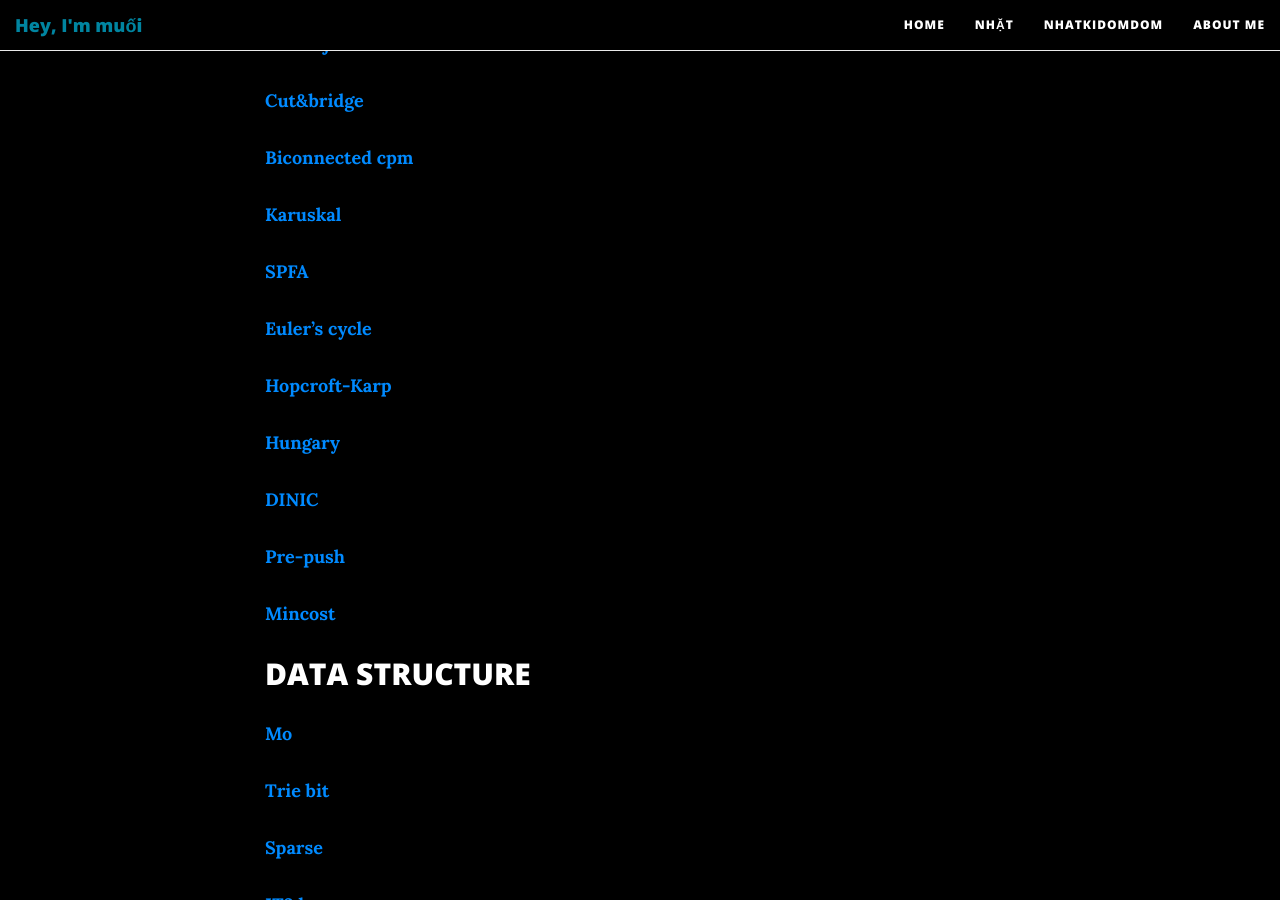
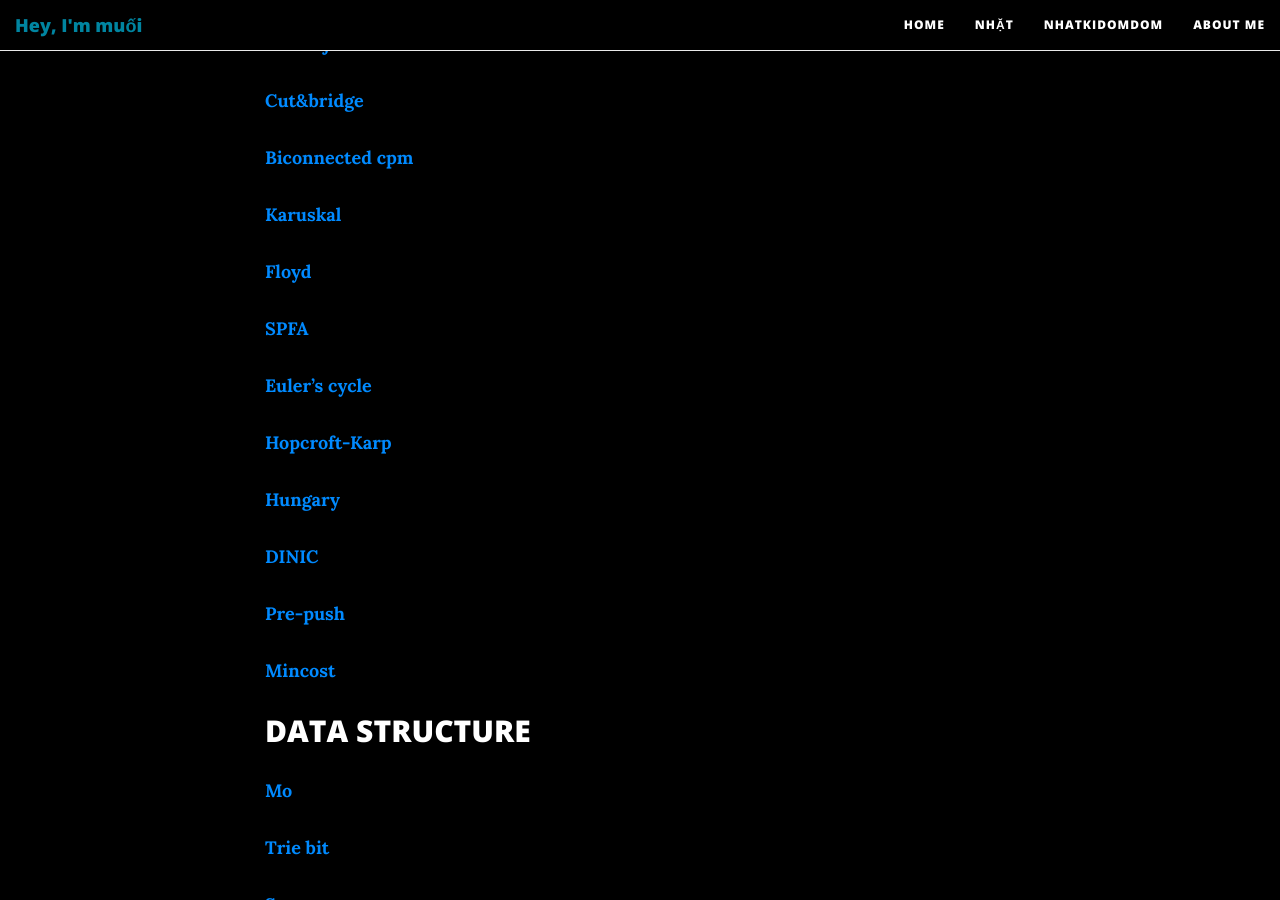
Before and after one commit to muoii/muoii.github.io, a Jekyll site: the page built from _posts/2019-07-01-note.md, in a window 1280 px wide and 900 px high, scrolled down 1675 px. Built offline with Jekyll 4.4.1, drawn with Linux system fonts in a browser that asks for light colours; nearby versions of some CDN libraries; comment, search, counter and statistics services are not loaded.

Commit message:
Update 2019-07-01-note.md

```diff
--- a/_posts/2019-07-01-note.md
+++ b/_posts/2019-07-01-note.md
@@ -61,11 +61,13 @@
 
 **[Kosaraju](http://ideone.com/NxwgDi)**
 
-**[Cut&bridge](http://ideone.com/28OJOv)**
+**[Cut&bridge](https://ideone.com/Xyhqay)**
 
 **[Biconnected cpm](http://ideone.com/9pUGRs)**
 
 **[Karuskal](http://ideone.com/Kmhhrq)**
+
+**[Floyd](https://ideone.com/dPGOLQ)**
 
 **[SPFA](http://ideone.com/wucb1g)**
 
```
